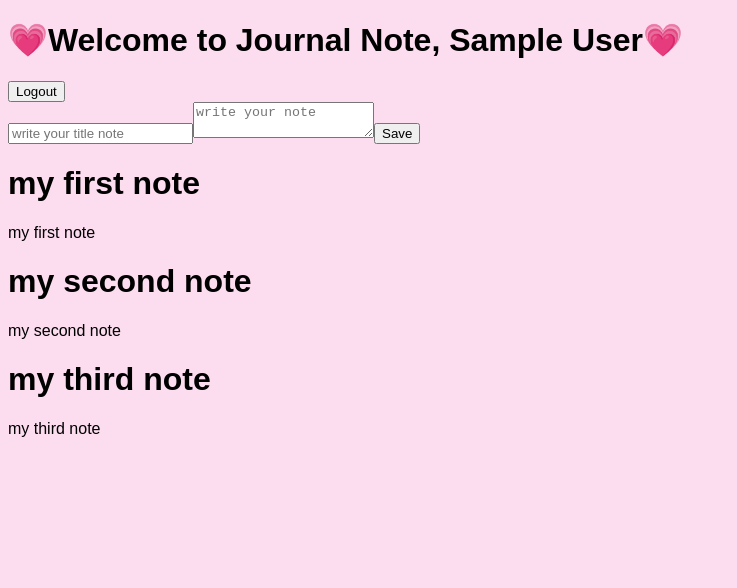
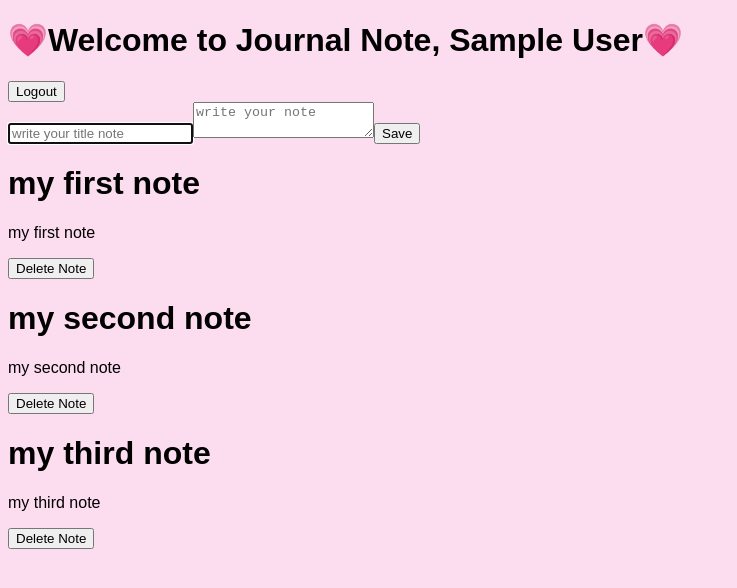
Before and after one commit to Taniagf31/DEV002-notes, a React (Vite) app: page / in a window 1280 px wide. Shown: the top 588 px of the page, without its empty margins (0-737 px from the left). Built offline with nearby package versions, Linux system fonts and the light colour scheme; no server answers; sample sign-in values are in the browser's storage; a web font is replaced by a local one.

Commit message:
Delete Note

```diff
--- a/src/components/Home.jsx
+++ b/src/components/Home.jsx
@@ -19,6 +19,9 @@ export function Home() {
     } ])
    }
 
+   function deleteNote (taskId) {
+    setTasks (tasks.filter (task => task.id !== taskId))
+   }
 
     const handledLogout = async () => {
         try {
@@ -33,6 +36,6 @@ export function Home() {
 
         <button onClick={handledLogout}>Logout</button>
            <TaskForm createNote = {createNote} />
-            <TaskList tasks = {tasks} />
+            <TaskList tasks = {tasks} deleteNote={deleteNote} />
     </div>
 }
--- a/src/components/Login.jsx
+++ b/src/components/Login.jsx
@@ -42,7 +42,7 @@ export function Login() {
     };
 
     return (
-        <div>
+        <div className='login-body'>
             <div className="login-box">
                 {error && < Alert message={error} />}
 
@@ -83,7 +83,7 @@ export function Login() {
                 </form>
 
             </div>
-            <div>
+            <div className='login-googleAccess'>
                 <button onClick={handleGoogleSignIn}>Access</button>
                 <p>You don't have an account yet?     Create Account</p>
 
--- a/src/components/NoteCard.jsx
+++ b/src/components/NoteCard.jsx
@@ -1,8 +1,12 @@
-export function NoteCard({ task }) {
+export function NoteCard({ task, deleteNote }) {
+
     return (
         <div >
             <h1>{task.title} </h1>
             <p>{task.description} </p>
+            <button onClick={() => deleteNote (task.id)}>
+                Delete Note
+            </button>
         </div>
     );
 }
--- a/src/components/TaskForm.jsx
+++ b/src/components/TaskForm.jsx
@@ -10,14 +10,19 @@ export function TaskForm({ createNote }) {
          title,
          description
        });
+       setTitle("")
+       setDescription("")
     };
     return (
 
         <form onSubmit={handleSubmit}>
             <input placeholder="write your title note"
-                onChange={(e) => setTitle(e.target.value)} />
+                onChange={(e) => setTitle(e.target.value)}
+                value={title}
+                autoFocus />
                 <textarea placeholder="write your note"
-                onChange={(e) => setDescription(e.target.value)}></textarea>
+                onChange={(e) => setDescription(e.target.value)}
+                value={description}></textarea>
             <button>
                 Save
             </button>
--- a/src/components/TaskList.jsx
+++ b/src/components/TaskList.jsx
@@ -1,5 +1,5 @@
 import { NoteCard } from './NoteCard'
-export function TaskList({ tasks }) {
+export function TaskList({ tasks, deleteNote }) {
 
     if (tasks.length === 0) {
         return <h1>NO HAY TAREAS AUN</h1>
@@ -7,7 +7,7 @@ export function TaskList({ tasks }) {
     return (
         <div>{
             tasks.map((task) => (
-                <NoteCard key={task.id} task={task} />
+                <NoteCard key={task.id} task={task} deleteNote={deleteNote} />
             ))}
         </div>
     );
```
Also changed, not shown: src/components/css-components/Login.css (+15 -0 lines).
